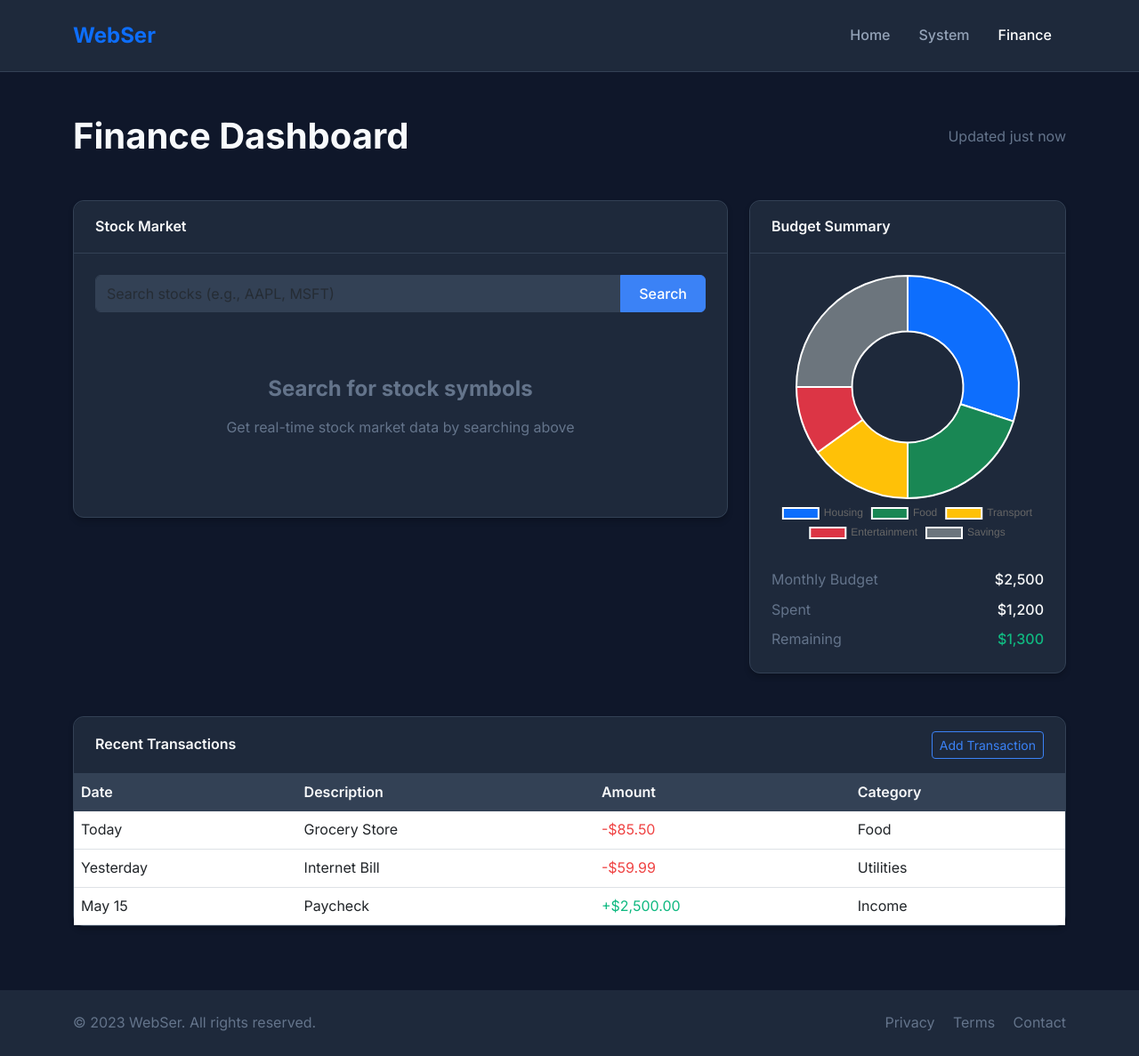
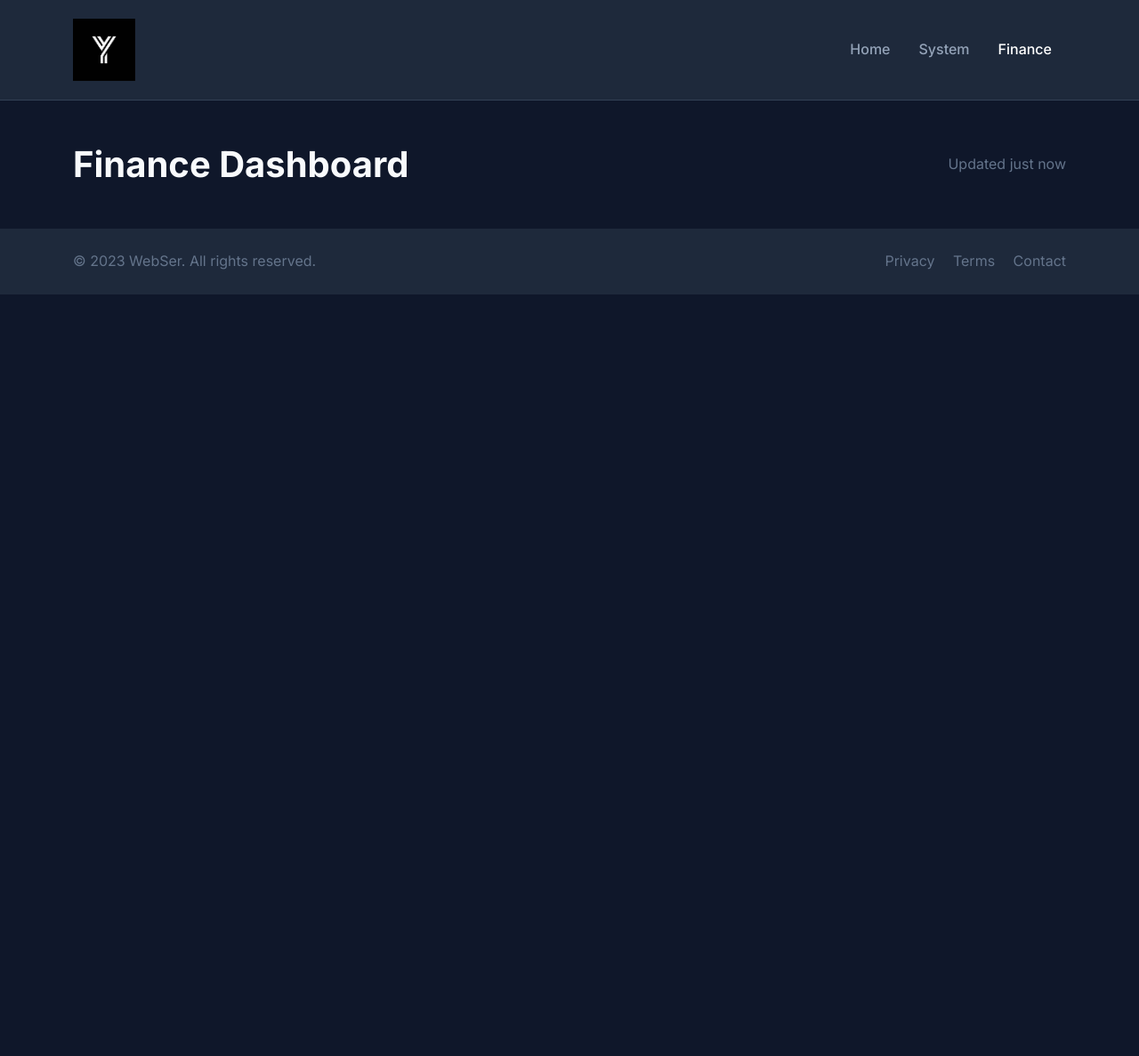
Before and after one commit to yshac01/Webserver, a FastAPI app: page /finance in a window 1280 px wide. Shown: the whole page at 89% size. After the commit the page ends 331 px from the top, so only its background shows below. Run offline with FastAPI, Linux system fonts and the light colour scheme.

Commit message:
added new file

```diff
--- a/app/templates/base.html
+++ b/app/templates/base.html
@@ -12,7 +12,8 @@
     <!-- Navigation -->
     <nav class="navbar navbar-expand-lg navbar-dark bg-dark-2 py-3">
         <div class="container">
-            <a class="navbar-brand fw-bold text-primary" href="/">WebSer</a>
+            <a class="navbar-brand" href="/">
+            <img src="/static/logo.jpg" alt="My Logo" style="height: 70px;"></a>
             <button class="navbar-toggler" type="button" data-bs-toggle="collapse" data-bs-target="#navbarNav">
                 <span class="navbar-toggler-icon"></span>
             </button>
--- a/app/templates/finance.html
+++ b/app/templates/finance.html
@@ -6,93 +6,5 @@
     <div class="text-muted">Updated just now</div>
 </div>
 
-<div class="row g-4">
-    <div class="col-md-8">
-        <div class="card">
-            <div class="card-header text-light">
-                Stock Market
-            </div>
-            <div class="card-body">
-                <div class="input-group mb-4">
-                    <input type="text" class="form-control" placeholder="Search stocks (e.g., AAPL, MSFT)" id="stock-search">
-                    <button class="btn btn-primary" type="button">Search</button>
-                </div>
-                <div id="finance-data">
-                    <div class="text-center py-5">
-                        <h4 class="text-muted mb-3">Search for stock symbols</h4>
-                        <p class="text-muted">Get real-time stock market data by searching above</p>
-                    </div>
-                </div>
-            </div>
-        </div>
-    </div>
 
-    <div class="col-md-4">
-        <div class="card">
-            <div class="card-header text-light">
-                Budget Summary
-            </div>
-            <div class="card-body">
-                <canvas id="finance-chart" width="100%" height="250"></canvas>
-                <div class="mt-4">
-                    <div class="d-flex justify-content-between mb-2">
-                        <span class="text-muted">Monthly Budget</span>
-                        <span class="fw-medium text-light">$2,500</span>
-                    </div>
-                    <div class="d-flex justify-content-between mb-2">
-                        <span class="text-muted">Spent</span>
-                        <span class="fw-medium text-light">$1,200</span>
-                    </div>
-                    <div class="d-flex justify-content-between">
-                        <span class="text-muted">Remaining</span>
-                        <span class="fw-medium text-success">$1,300</span>
-                    </div>
-                </div>
-            </div>
-        </div>
-    </div>
-
-    <div class="col-12">
-        <div class="card">
-            <div class="card-header d-flex justify-content-between align-items-center">
-                <span class="text-light">Recent Transactions</span>
-                <button class="btn btn-sm btn-outline-primary">Add Transaction</button>
-            </div>
-            <div class="card-body p-0">
-                <div class="table-responsive">
-                    <table class="table table-hover mb-0">
-                        <thead>
-                            <tr>
-                                <th class="text-light">Date</th>
-                                <th class="text-light">Description</th>
-                                <th class="text-light">Amount</th>
-                                <th class="text-light">Category</th>
-                            </tr>
-                        </thead>
-                        <tbody>
-                            <tr>
-                                <td>Today</td>
-                                <td>Grocery Store</td>
-                                <td class="text-danger">-$85.50</td>
-                                <td>Food</td>
-                            </tr>
-                            <tr>
-                                <td>Yesterday</td>
-                                <td>Internet Bill</td>
-                                <td class="text-danger">-$59.99</td>
-                                <td>Utilities</td>
-                            </tr>
-                            <tr>
-                                <td>May 15</td>
-                                <td>Paycheck</td>
-                                <td class="text-success">+$2,500.00</td>
-                                <td>Income</td>
-                            </tr>
-                        </tbody>
-                    </table>
-                </div>
-            </div>
-        </div>
-    </div>
-</div>
 {% endblock %}
```
Also changed, not shown: app/templates/system.html (+1 -29 lines), app/static/logo.jpg (added), 2 other files.
